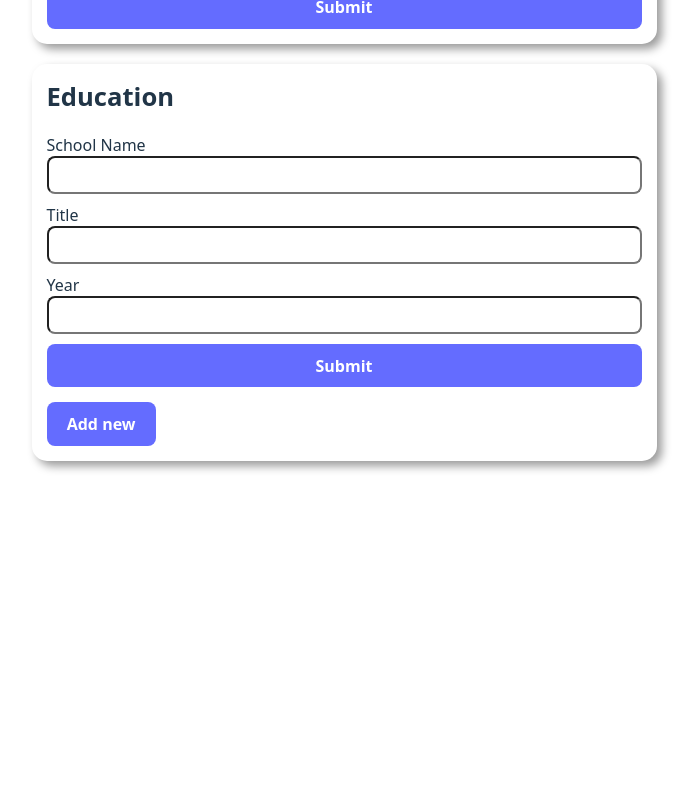
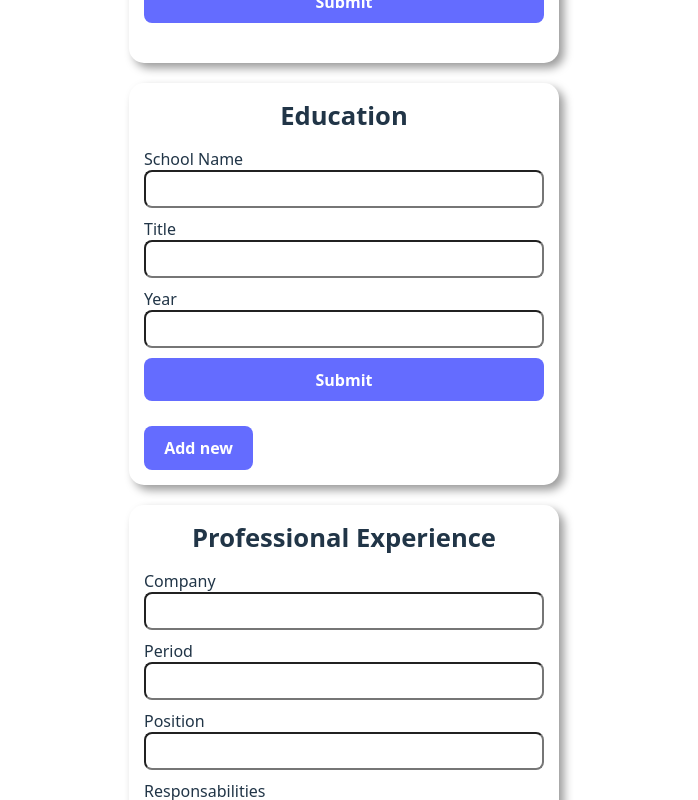
Before and after one commit to bbantier/odin-cv, a React (Vite) app: page / in a window 1280 px wide. Shown: the part 400-1200 px from the top of the page, without its empty margins (296-994 px from the left). Before the commit the page ends 876 px from the top, so only its background shows below. Built offline with nearby package versions, Linux system fonts and the light colour scheme.

Commit message:
feat: complete project

```diff
--- a/src/App.jsx
+++ b/src/App.jsx
@@ -14,11 +14,19 @@ function App() {
     { name: "study-year", label: "Year", type: "number", required:true },
   ];
 
+  const exp = [
+    { name: "company", label: "Company", type: "text", required: true },
+    { name: "period", label: "Period", type: "text", required: true },
+    { name: "position", label: "Position", type: "text", required: true },
+    { name: "responsbilities", label: "Responsabilities", type: "text", required: true },
+  ]
+
   return (
     <>
       <h1 className="noprint">Build your CV</h1>
       <Section title={"Information"} fields={info} />
       <Section title={"Education"} fields={edu} iterable={true} />
+      <Section title={"Professional Experience"} fields={exp} iterable={true} />
     </>
   );
 }
--- a/src/components/Form.jsx
+++ b/src/components/Form.jsx
@@ -11,7 +11,7 @@ export default function Form({ fields, submitFunction, previous }) {
   };
 
   return (
-    <form onSubmit={submitFunction}>
+    <form className="noprint" onSubmit={submitFunction}>
       {fields.map((field) => {
         return (
           <div key={field.name} className="input-wrapper">
--- a/src/style/Display.css
+++ b/src/style/Display.css
@@ -1,5 +1,6 @@
 .fname,
-.school {
+.school,
+.company {
   font-size: 1.1em;
   font-weight: bold;
   margin-bottom: 0.2em;
@@ -12,5 +13,5 @@ div.submitted {
 .edit-btn {
   position: absolute;
   right: 15px;
-  top: 50%;
+  top: 0;
 }
--- a/src/style/section.css
+++ b/src/style/section.css
@@ -5,28 +5,29 @@
 .section {
   margin: 0 auto;
   padding: 15px;
-  width: 50%;
   box-shadow: var(--shadow);
   border-radius: 15px;
-  transition: width 0.1s linear, box-shadow 0.1s ease-out;
+  transition: box-shadow 0.2s ease-out;
 }
 
-.section:has(div.submitted) {
-  position: relative;
-  width: 19cm;
+.section:has(.submitted) {
+  border-radius: 0;
+  border-bottom: 1px solid black;
   box-shadow: none;
-  border-radius: 0;
-  border-bottom: 1px solid;
 }
 
-h2.section-title {
-  margin-bottom: 0.8em;
+.section-title {
+  text-align: center;
+  margin-bottom: 15px;
 }
 
-.section.sent h2.section-title {
-  text-align: center;
+.subsection {
+  margin: 0 auto;
+  width: 400px;
+  margin-bottom: 25px;
+  transition: width 0.2s ease-out;
 }
 
-.subsection:not(:last-child) {
-  margin-bottom: 15px;
+.subsection:has(.submitted) {
+  width: 19cm;
 }
```
